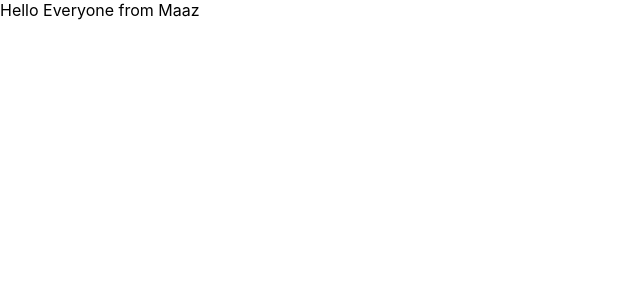
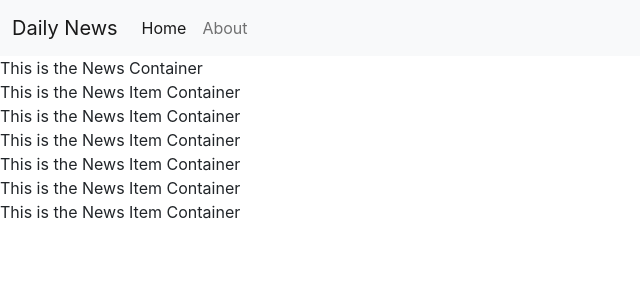
Before and after one commit to mohdmaaz2000/News-App, a React (Create React App) app: page / in a window 1280 px wide. Shown: the top 300 px of the page, without its empty margins (0-640 px from the left). Built offline with nearby package versions, Linux system fonts and the light colour scheme.

Commit message:
Added the Navbar, News and NewsItems Component and changed the title and description

```diff
--- a/public/index.html
+++ b/public/index.html
@@ -7,37 +7,23 @@
     <meta name="theme-color" content="#000000" />
     <meta
       name="description"
-      content="Web site created using create-react-app"
+      content="Daly News gives you the best news daily on Politics, your city news, Sports news, National ,International News, News related to films and tvs and many more"
     />
     <link rel="apple-touch-icon" href="%PUBLIC_URL%/logo192.png" />
-    <!--
-      manifest.json provides metadata used when your web app is installed on a
-      user's mobile device or desktop. See https://developers.google.com/web/fundamentals/web-app-manifest/
-    -->
+
     <link rel="manifest" href="%PUBLIC_URL%/manifest.json" />
-    <!--
-      Notice the use of %PUBLIC_URL% in the tags above.
-      It will be replaced with the URL of the `public` folder during the build.
-      Only files inside the `public` folder can be referenced from the HTML.
 
-      Unlike "/favicon.ico" or "favicon.ico", "%PUBLIC_URL%/favicon.ico" will
-      work correctly both with client-side routing and a non-root public URL.
-      Learn how to configure a non-root public URL by running `npm run build`.
-    -->
-    <title>React App</title>
+    <!-- Bootsrap CSS -->
+<link href="https://cdn.jsdelivr.net/npm/bootstrap@5.2.0-beta1/dist/css/bootstrap.min.css" rel="stylesheet" integrity="sha384-0evHe/X+R7YkIZDRvuzKMRqM+OrBnVFBL6DOitfPri4tjfHxaWutUpFmBp4vmVor" crossorigin="anonymous">
+
+    <title>Daily News | Get Daily News reltaed to politics, Sports and more</title>
   </head>
   <body>
     <noscript>You need to enable JavaScript to run this app.</noscript>
     <div id="root"></div>
-    <!--
-      This HTML file is a template.
-      If you open it directly in the browser, you will see an empty page.
 
-      You can add webfonts, meta tags, or analytics to this file.
-      The build step will place the bundled scripts into the <body> tag.
+    <!-- Bootsrap JavaScript  -->
+<script src="https://cdn.jsdelivr.net/npm/bootstrap@5.2.0-beta1/dist/js/bootstrap.bundle.min.js" integrity="sha384-pprn3073KE6tl6bjs2QrFaJGz5/SUsLqktiwsUTF55Jfv3qYSDhgCecCxMW52nD2" crossorigin="anonymous"></script>
 
-      To begin the development, run `npm start` or `yarn start`.
-      To create a production bundle, use `npm run build` or `yarn build`.
-    -->
   </body>
 </html>
--- a/src/App.js
+++ b/src/App.js
@@ -1,14 +1,17 @@
 import './App.css';
 
 import React, { Component } from 'react'
+import Navbar from './components/Navbar';
+import News from './components/News';
+
 
 export default class App extends Component {
-  name = 'Maaz';
   render() {
     return (
-      <div>
-        Hello Everyone from {this.name}
-      </div>
+      <>
+      <Navbar />
+      <News />
+      </>
     )
   }
 }
--- /dev/null
+++ b/src/NewsItems.js
@@ -0,0 +1,13 @@
+import React, { Component } from 'react'
+
+export class NewsItems extends Component {
+  render() {
+    return (
+      <div>
+        This is the News Item Container
+      </div>
+    )
+  }
+}
+
+export default NewsItems
--- /dev/null
+++ b/src/components/Navbar.js
@@ -0,0 +1,28 @@
+import React, { Component } from 'react'
+
+export class Navbar extends Component {
+  render() {
+    return (
+        <nav className="navbar navbar-expand-lg bg-light">
+        <div className="container-fluid">
+          <a className="navbar-brand" href="/">Daily News</a>
+          <button className="navbar-toggler" type="button" data-bs-toggle="collapse" data-bs-target="#navbarSupportedContent" aria-controls="navbarSupportedContent" aria-expanded="false" aria-label="Toggle navigation">
+            <span className="navbar-toggler-icon"></span>
+          </button>
+          <div className="collapse navbar-collapse" id="navbarSupportedContent">
+            <ul className="navbar-nav me-auto mb-2 mb-lg-0">
+              <li className="nav-item">
+                <a className="nav-link active" aria-current="page" href="/">Home</a>
+              </li>
+              <li className="nav-item">
+                <a className="nav-link" href="/">About</a>
+              </li>
+            </ul>
+          </div>
+        </div>
+      </nav>
+    )
+  }
+}
+
+export default Navbar
--- /dev/null
+++ b/src/components/News.js
@@ -0,0 +1,22 @@
+import React, { Component } from 'react'
+import NewsItems from '../NewsItems'
+
+export class News extends Component {
+  render() {
+    return (
+        <>
+      <div>
+        This is the News Container
+      </div>
+      <NewsItems />
+      <NewsItems />
+      <NewsItems />
+      <NewsItems />
+      <NewsItems />
+      <NewsItems />
+      </>
+    )
+  }
+}
+
+export default News
```
